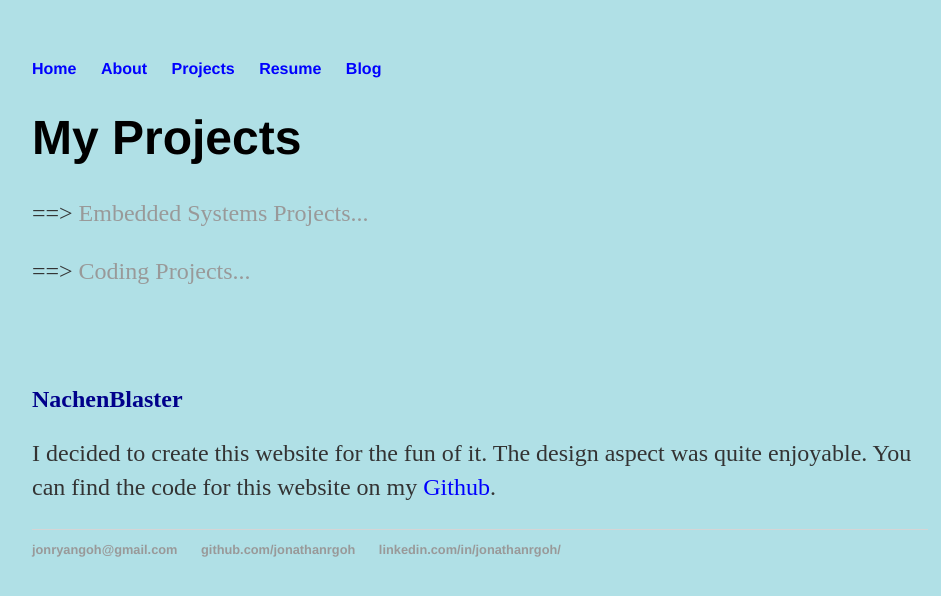
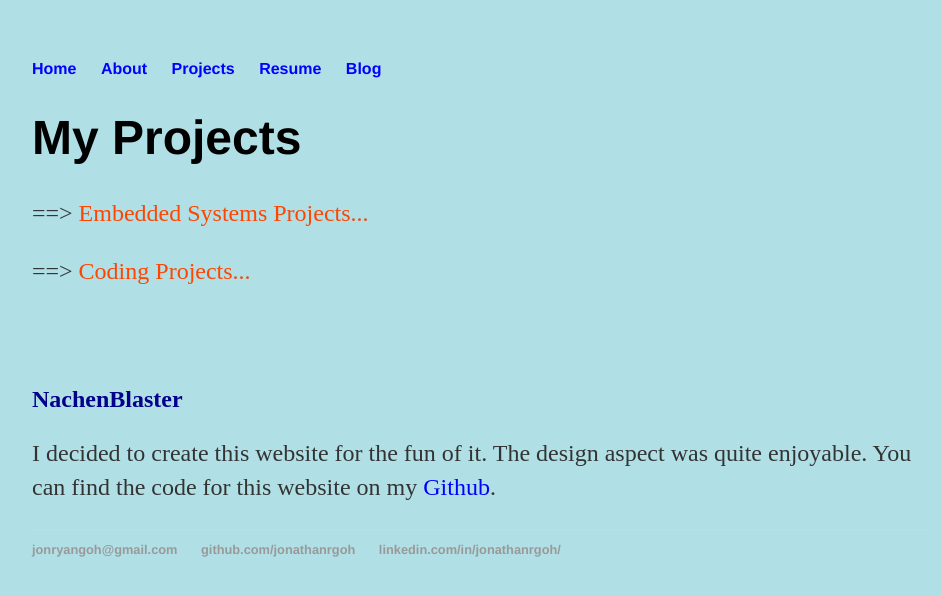
Before and after one commit to jonathanrgoh/jonathanrgoh.github.io, a Jekyll site: the page built from projects/index.html, in a window 1280 px wide. Shown: the top 596 px of the page, without its empty margins (160-1101 px from the left). Built offline with Jekyll 4.4.1, drawn with Linux system fonts in a browser that asks for light colours.

Commit message:
Update index.html

```diff
--- a/projects/index.html
+++ b/projects/index.html
@@ -6,8 +6,8 @@
 <div class="blurb">
 	<h1>My Projects</h1>
 
-		<p>==>  <a href="/projects/Cmbedded_Projects" style="color:redorange;">Embedded Systems Projects...</a></p>
-		<p>==>  <a href="/projects/CS_Projects" style="color:redorange;">Coding Projects...</a></p>
+		<p>==>  <a href="/projects/Cmbedded_Projects" style="color:orangered;">Embedded Systems Projects...</a></p>
+		<p>==>  <a href="/projects/CS_Projects" style="color:orangered;">Coding Projects...</a></p>
 
 		<br><br><br>
 
```
